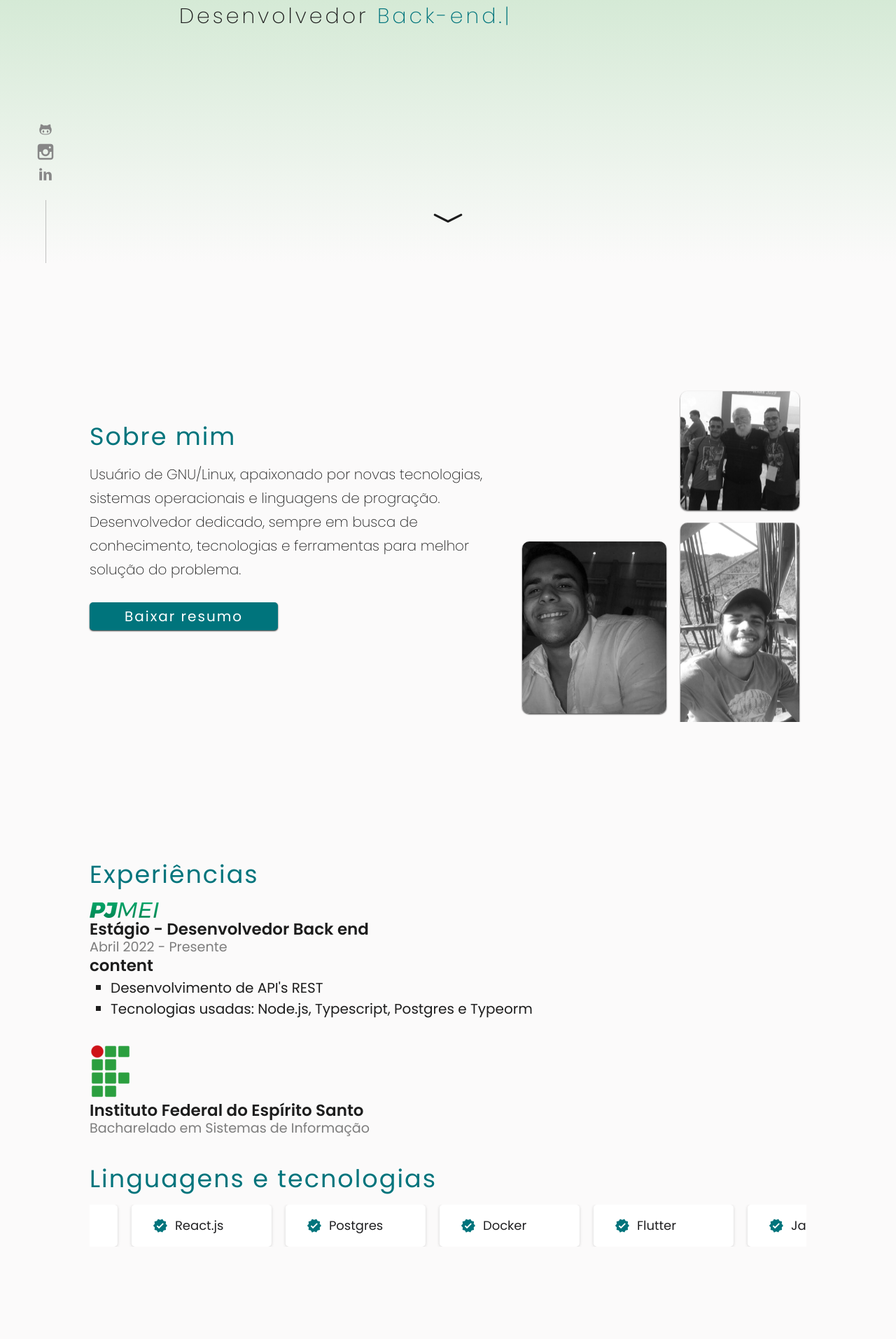
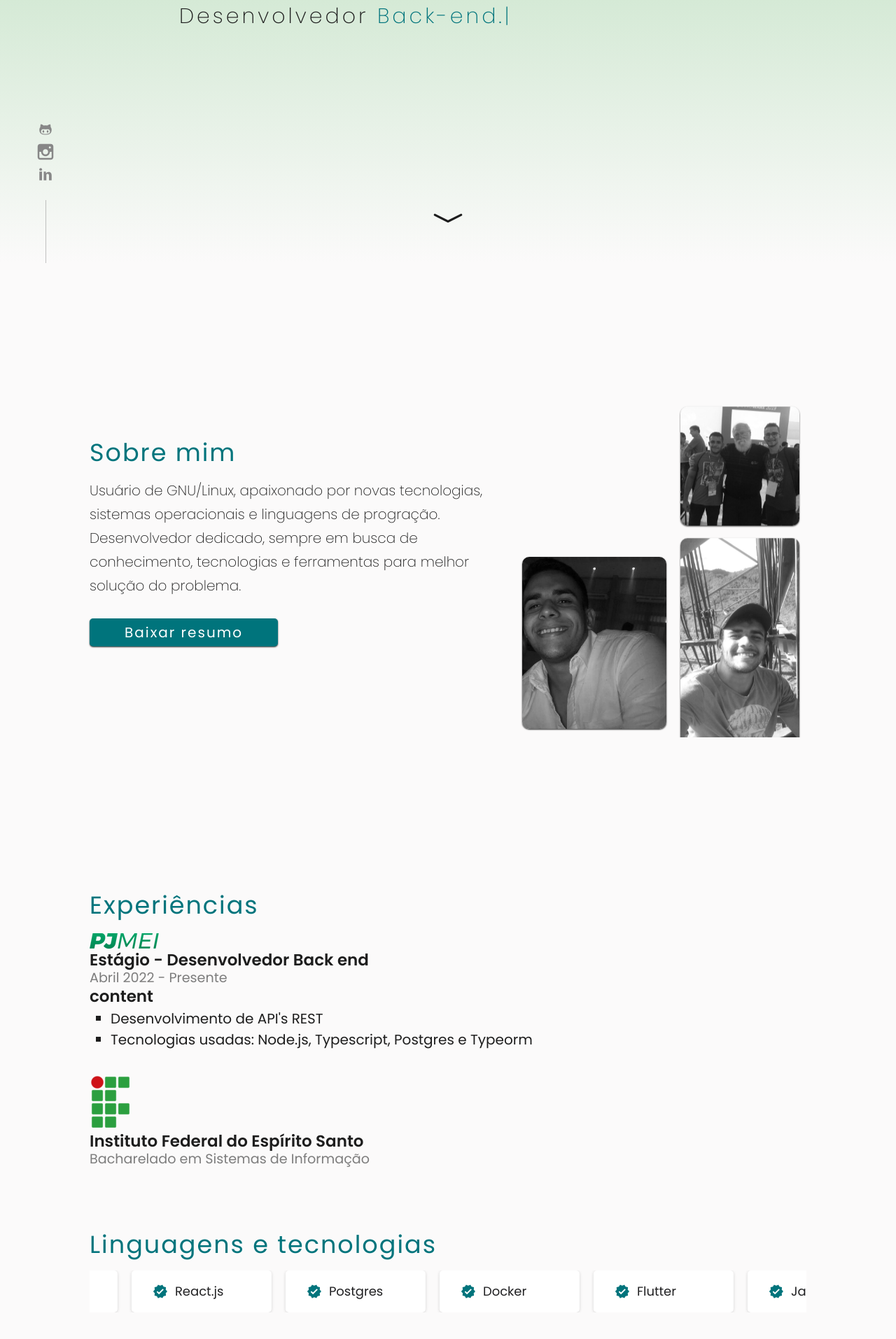
Before and after one commit to kaiquen/kaiquen.io, a React (Create React App) app: page / in a window 1280 px wide. Shown: the part 424-2338 px from the top of the page at 70% size. Before the commit the page ends 2306 px from the top, so only its background shows below. Built offline with nearby package versions, Linux system fonts and the light colour scheme.

Commit message:
refact bug in anchor

```diff
--- a/src/components/About/styles.module.scss
+++ b/src/components/About/styles.module.scss
@@ -2,7 +2,7 @@
 
 .about {
     width: 80vw;
-
+    min-height: 100vh;
     margin: 0 auto;
     flex: 1;
     display: flex;
--- a/src/components/Experience/styles.module.scss
+++ b/src/components/Experience/styles.module.scss
@@ -1,5 +1,6 @@
 .experience {
     width: 80vw;
+    min-height: 100vh;
     margin: 0 auto;
     display: flex;
     align-items: flex-start;
```
